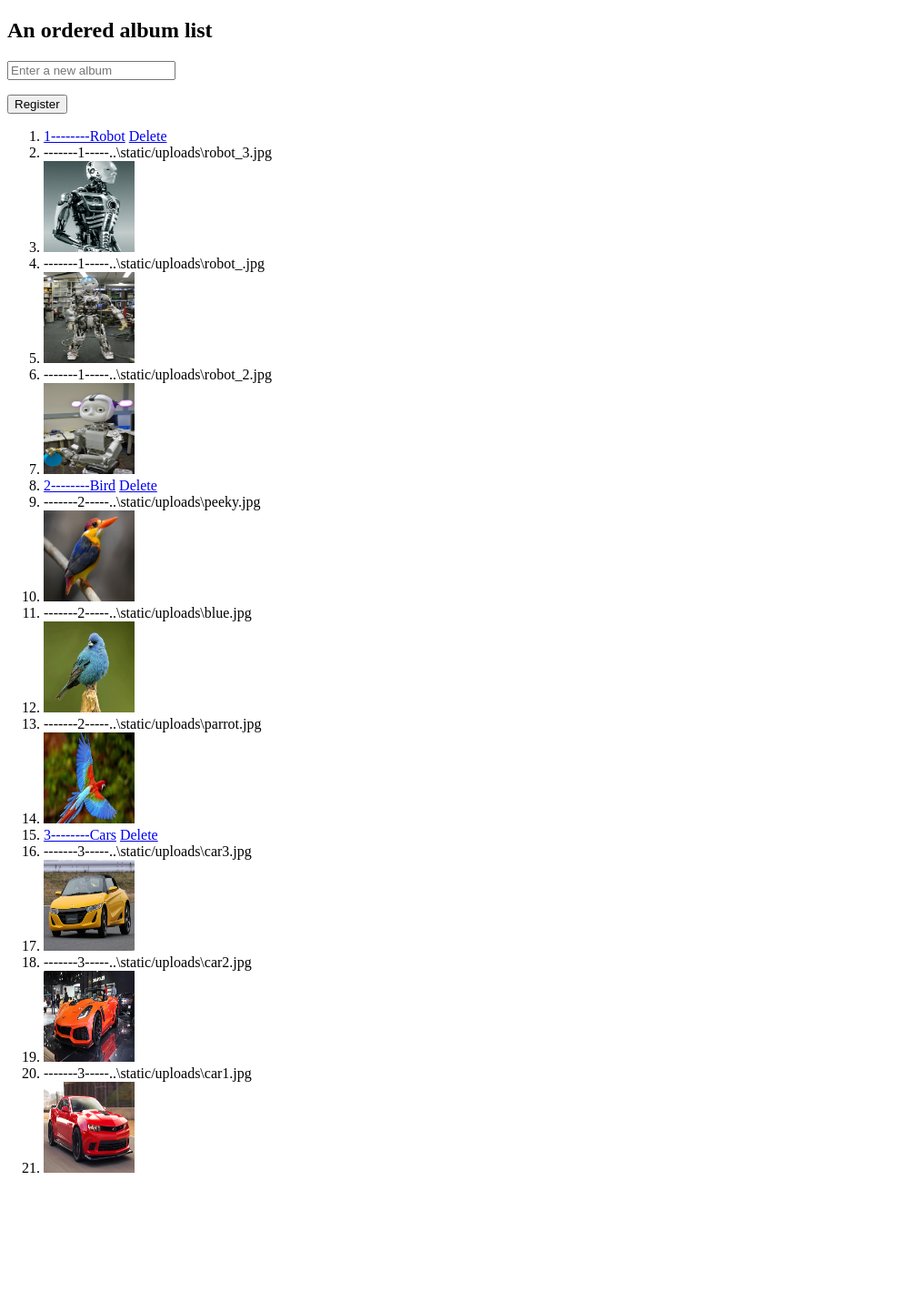
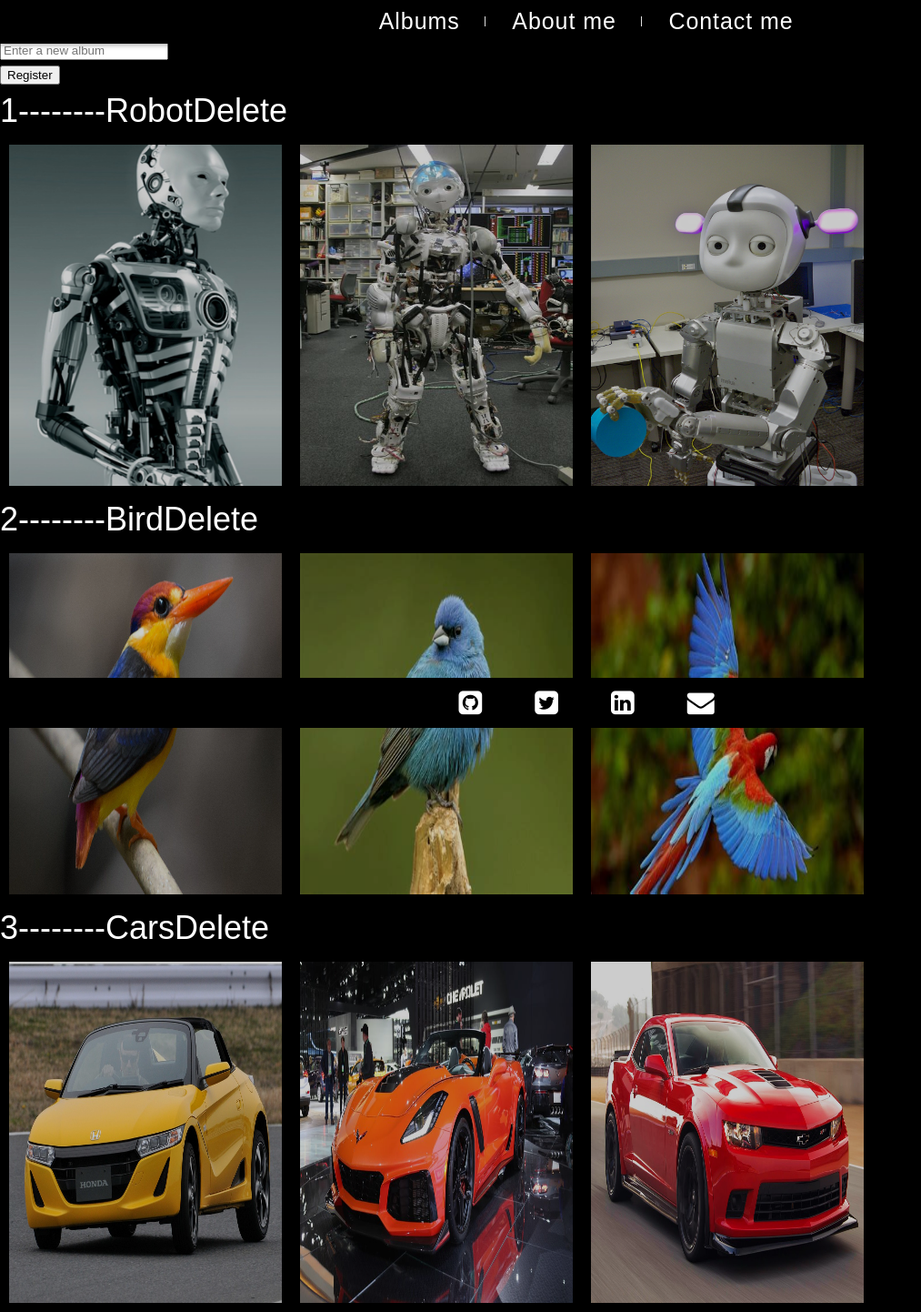
Before and after one commit to harryscodingvault/flask_upload_app, a Flask app: page /album_menu in a window 1280 px wide. Shown: the whole page at 91% size, without its empty margins (0-1013 px from the left). Before the commit the page ends 1289 px from the top, so only its background shows below. Run offline with Flask 2, Linux system fonts and the light colour scheme; data comes from the database, SQL or seed files in the repository; some libraries are stand-ins or nearby versions.

Commit message:
html refactor

```diff
--- a/models.py
+++ b/models.py
@@ -1,6 +1,5 @@
 from app import db, login_manager
 from flask_login import UserMixin
-
 
 class User(UserMixin, db.Model):
     id = db.Column(db.Integer, primary_key = True)
--- /dev/null
+++ b/static/styles/album.css
@@ -0,0 +1,69 @@
+* {
+    box-sizing: border-box;
+}
+
+body {
+    margin: 0;
+    font-family: Arial;
+}
+
+
+/* The grid: Four equal columns that floats next to each other */
+
+.column {
+    float: left;
+    width: 25%;
+    padding: 10px;
+}
+
+
+/* Style the images inside the grid */
+
+.column img {
+    opacity: 0.8;
+    cursor: pointer;
+}
+
+.column img:hover {
+    opacity: 1;
+}
+
+
+/* Clear floats after the columns */
+
+.row:after {
+    content: "";
+    display: table;
+    clear: both;
+}
+
+
+/* The expanding image container */
+
+.container {
+    position: relative;
+    display: none;
+}
+
+
+/* Expanding image text */
+
+#imgtext {
+    position: absolute;
+    bottom: 15px;
+    left: 15px;
+    color: white;
+    font-size: 20px;
+}
+
+
+/* Closable button inside the expanded image */
+
+.closebtn {
+    position: absolute;
+    top: 10px;
+    right: 15px;
+    color: white;
+    font-size: 35px;
+    cursor: pointer;
+}
--- a/templates/base.html
+++ b/templates/base.html
@@ -0,0 +1,56 @@
+<!DOCTYPE html>
+<html>
+
+<head>
+    <meta http-equiv="content-type" content="text/html; charset=UTF-8">
+
+    <meta charset="utf-8">
+    <meta content="width=device-width, initial-scale=1.0" name="viewport">
+    <title>Harold's site</title>
+    <meta content="Andy's portfolio" name="description" property="og:description">
+
+    <link rel="stylesheet" href="https://cdnjs.cloudflare.com/ajax/libs/font-awesome/4.7.0/css/font-awesome.min.css">
+    <link href="static/styles/main.css" rel="stylesheet"> {% block style %} {% endblock %}
+
+</head>
+
+<body>
+    {% block top %} {% endblock %}
+
+    <section class="fixed-nav-bar">
+        <nav>
+            <div id="navigation-bar">
+                <ul>
+                    <li><a href="#projects"><i ></i><span>Albums</span></a></li>
+                    <li><a href="#projects"><i ></i><span>About me</span></a></li>
+                    <li><a href="#projects"><i ></i><span>Contact me</span></a></li>
+                </ul>
+            </div>
+        </nav>
+    </section>
+
+
+
+    {% block body %} {% endblock %}
+
+    <footer>
+        <div class="wrapper">
+            <ul>
+                <li>
+                    <a class="fa fa-github-square " href="https://github.com/EvilRobot01" target="_blank"></a>
+                </li>
+                <li>
+                    <a class="fa fa-twitter-square" href="https://twitter.com/harold_bothead" target="_blank"></a>
+                </li>
+                <li>
+                    <a class="fa fa-linkedin-square " href="https://www.linkedin.com/in/harolddf/" target="_blank"></a>
+                </li>
+                <li>
+                    <a class="fa fa-envelope" href="mailto:fullstackbot@hotmail.com" target="_blank"></a>
+                </li>
+            </ul>
+        </div>
+    </footer>
+</body>
+
+</html>
--- a/templates/list_album.html
+++ b/templates/list_album.html
@@ -1,8 +1,5 @@
-<!DOCTYPE html>
-<html>
-
-<body>
-
+{% extends "base.html" %} {% block style %}
+<link href="static/styles/album.css" rel="stylesheet"> {% endblock %} {% block top %}
 <h2>An ordered album list</h2>
 <form action="{{url_for('album_menu')}}" method="POST">
     {{form.csrf_token}}
@@ -19,20 +16,11 @@
 
     <button type="submit" name='submit' class="registerbtn" value="register">Register</button>
 </form>
-
-    <ol>
-        {% for album in albums %}
-        <li>
-            <a href="{{url_for('uploaded_file', album_id=album.id)}}">{{album.id}}--------{{album.name}}</a>
-            <a href="/delete_album/{{album.id}}">Delete</a>
-        </li>
-        {% for photo in photos if photo.album_id== album.id %}
-        <li>-------{{photo.album_id}}-----{{photo.image}}</li>
-        <li><img src="{{photo.image}}" alt="Robot Image" width="100" height="100"></li>
-        {% endfor %} {% endfor %}
-
-    </ol>
-
-</body>
-
-</html>
+{% endblock %} {% block body %} {% for album in albums %}
+<div class="row">
+    <h1><a href="{{url_for('uploaded_file', album_id=album.id)}}">{{album.id}}--------{{album.name}}</a><a href="/delete_album/{{album.id}}">Delete</a></h1>
+    <h2></h2> {% for photo in photos if photo.album_id== album.id %}
+    <div class="column">
+        <img src="{{photo.image}}" alt="" onclick="myFunction(this);">
+    </div>
+    {% endfor %} </div> {% endfor %} {% endblock %}
--- a/views.py
+++ b/views.py
@@ -7,7 +7,6 @@ from werkzeug.security import generate_password_hash, check_password_hash
 from flask_login import login_required, current_user, logout_user
 from werkzeug import secure_filename
 from flask_login import LoginManager, UserMixin, login_user, login_required, current_user, logout_user
-
 
 ALLOWED_EXTENSIONS = set(['txt', 'pdf', 'png', 'jpg', 'jpeg', 'gif'])
 
```
Also changed, not shown: app.py (+0 -8 lines), templates/index.html (+4 -56 lines). Lines whose indentation alone changed are shown as unchanged.
